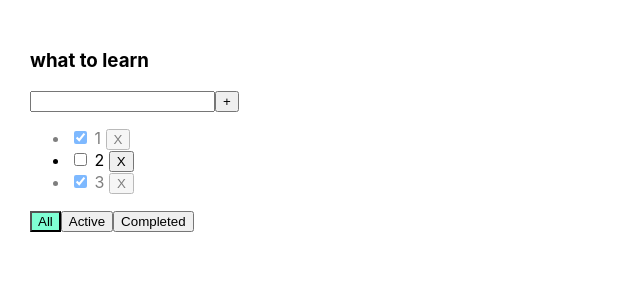
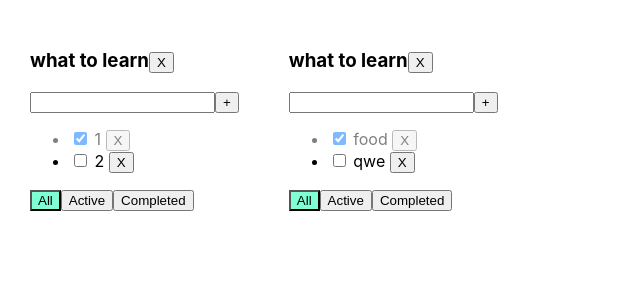
Before and after one commit to kachanovski/it-incubator-todolist_ts, a React (Create React App) app: page / in a window 1280 px wide. Shown: the top 300 px of the page, without its empty margins (0-640 px from the left). Built offline with nearby package versions, Linux system fonts and the light colour scheme.

Commit message:
lesson 5 TypeScript

```diff
--- a/src/App.tsx
+++ b/src/App.tsx
@@ -1,60 +1,111 @@
 import React, {useState} from 'react';
 import './App.css';
-import {TodoList} from './Todolist';
+import {TaskType, TodoList} from './Todolist';
 import {v1} from 'uuid';
 
 export type FilterValueType = "all" | "completed" | "active"
 
+export type TodoListType = {
+    id: string
+    title: string
+    filter: FilterValueType
+}
+
+type TasksStateType = {
+    [key: string]: Array<TaskType>
+}
 
 function App() {
 
-    let [tasks, setTasks] = useState([
-        {id: v1(), title: "1", isDone: true},
-        {id: v1(), title: "2", isDone: false},
-        {id: v1(), title: "3", isDone: true},
+    let todoListId1 = v1();
+    let todoListId2 = v1();
+
+    let [todoLists, setTodoLists] = useState<Array<TodoListType>>([
+        {
+            id: todoListId1,
+            title: "what to learn",
+            filter: "all"
+        },
+        {
+            id: todoListId2,
+            title: "what to learn",
+            filter: "all"
+        }
     ])
 
-    function deleteTask(id: string) {
-        let newTasks = tasks.filter(t => t.id !== id)
-        setTasks(newTasks)
+    let [tasks, setTasks] = useState<TasksStateType>({
+        [todoListId1]: [
+            {id: v1(), title: "1", isDone: true},
+            {id: v1(), title: "2", isDone: false},
+        ],
+        [todoListId2]: [
+            {id: v1(), title: "food", isDone: true},
+            {id: v1(), title: "qwe", isDone: false},
+        ]
+    })
+
+    function deleteTask(id: string, todoListID: string) {
+        let todoListTasks = tasks[todoListID]
+        tasks[todoListID] = todoListTasks.filter(t => t.id !== id)
+        setTasks({...tasks})
     }
 
-    function addTask(newTaskTitleValue: string) {
-        let newTask = {id: v1(), title: newTaskTitleValue, isDone: false}
-        let newTasks = [newTask, ...tasks]
-        setTasks(newTasks)
+    function deleteTodoList(id: string) {
+        setTodoLists(todoLists.filter(tl => tl.id !== id))
+        delete tasks[id]
+        setTasks({...tasks})
     }
 
-    let [filter, setFilterValue] = useState("all")
-    let changeStatusValue = tasks
-
-    function changeFilter(value: FilterValueType) {
-        setFilterValue(value)
+    function addTask(newTaskTitleValue: string, todoListID: string) {
+        let newTask = {id: v1(), title: newTaskTitleValue, isDone: false}
+        let todoListTasks = tasks[todoListID]
+        tasks[todoListID] = [newTask, ...todoListTasks]
+        setTasks({...tasks})
     }
 
-    if (filter === "active") {
-        changeStatusValue = tasks.filter(t => t.isDone === false)
-    }
-    if (filter === "completed") {
-        changeStatusValue = tasks.filter(t => t.isDone === true)
+    function changeFilter(value: FilterValueType, todoListID: string) {
+        let todoList = todoLists.find(tl => tl.id === todoListID)
+        if (todoList) {
+            todoList.filter = value
+            setTodoLists([...todoLists])
+        }
     }
 
-    function changeStatus (id:string, isDone: boolean) {
-        let task = tasks.find(t => t.id === id)
-        if(task) {
+    function changeStatus(id: string, isDone: boolean, todoListID: string) {
+        let todoListTasks = tasks[todoListID]
+        let task = todoListTasks.find(t => t.id === id)
+        if (task) {
             task.isDone = isDone
-            setTasks([...tasks])
+            setTasks({...tasks})
         }
     }
 
     return (
         <div className="App">
-            <TodoList tasks={changeStatusValue}
-                      deleteTask={deleteTask}
-                      filter={filter}
-                      changeStatus={changeStatus}
-                      changeFilter={changeFilter} addTask={addTask}
-                      title={'what to learn'}/>
+            {todoLists.map(tl => {
+
+                let allTodoListTasks = tasks[tl.id];
+                let changeStatusValue = allTodoListTasks;
+
+                if (tl.filter === "active") {
+                    changeStatusValue = allTodoListTasks.filter(t => t.isDone === false)
+                }
+                if (tl.filter === "completed") {
+                    changeStatusValue = allTodoListTasks.filter(t => t.isDone === true)
+                }
+
+                return <TodoList key={tl.id}
+                                 id={tl.id}
+                                 tasks={changeStatusValue}
+                                 deleteTask={deleteTask}
+                                 deleteTodoList={deleteTodoList}
+                                 filter={tl.filter}
+                                 changeStatus={changeStatus}
+                                 changeFilter={changeFilter} addTask={addTask}
+                                 title={tl.title}/>
+
+            })}
+
         </div>
     );
 }
--- a/src/Todolist.tsx
+++ b/src/Todolist.tsx
@@ -2,7 +2,7 @@
 import './App.css';
 import {FilterValueType} from "./App";
 
-type TaskType = {
+export type TaskType = {
     id: string
     title: string
     isDone: boolean
@@ -10,26 +10,33 @@
 
 
 type PropsType = {
+    id: string
     title: string
     filter: string
     tasks: Array<TaskType>
-    addTask: (newTaskTitleValue: string) => void
-    changeFilter: (value: FilterValueType) => void
-    deleteTask: (id: string) => void
-    changeStatus: (id: string, isDone: boolean) => void
+    addTask: (newTaskTitleValue: string, todoListID: string) => void
+    changeFilter: (value: FilterValueType, todoListID: string) => void
+    deleteTask: (id: string, todoListID: string) => void
+    changeStatus: (id: string, isDone: boolean, todoListID: string) => void
+    deleteTodoList: (id:string) => void
 }
 
 export function TodoList(props: PropsType) {
 
     let [newTaskTitleValue, setNewTaskTitleValue] = useState("")
     let [error, setError] = useState<string | null>(null)
+
     const addTask = () => {
         if (newTaskTitleValue.trim() !== "") {
-            props.addTask(newTaskTitleValue);
+            props.addTask(newTaskTitleValue.trim(), props.id);
             setNewTaskTitleValue("")
         } else {
             setError("ERROR")
         }
+    }
+
+    const deleteTodoList = () => {
+        props.deleteTodoList(props.id)
     }
 
     const onPressKey = (e: KeyboardEvent<HTMLInputElement>) => {
@@ -40,19 +47,19 @@
     }
 
     const onClickFilterAll = () => {
-        props.changeFilter("all")
+        props.changeFilter("all", props.id)
     }
     const onClickFilterActive = () => {
-        props.changeFilter("active")
+        props.changeFilter("active", props.id)
     }
     const onClickFilterCompleted = () => {
-        props.changeFilter("completed")
+        props.changeFilter("completed", props.id)
     }
 
 
     return (
         <div>
-            <h3>{props.title}</h3>
+            <h3>{props.title}<button onClick={deleteTodoList}>X</button></h3>
             <div>
                 <input onKeyPress={onPressKey} value={newTaskTitleValue} onChange={(e) => {
                     setNewTaskTitleValue(e.currentTarget.value)
@@ -64,10 +71,10 @@
                 {props.tasks.map(t => {
                     let changeStatusTask = (e: ChangeEvent<HTMLInputElement>) => {
                         let newStatusTask = e.currentTarget.checked
-                        props.changeStatus(t.id, newStatusTask)
+                        props.changeStatus(t.id, newStatusTask, props.id)
                     }
                     let deleteTask = () => {
-                        props.deleteTask(t.id)
+                        props.deleteTask(t.id, props.id)
                     }
                     return <li key={t.id} className={t.isDone ? "is-done" : ""}>
                         <input type="checkbox" onChange={changeStatusTask} checked={t.isDone}/> <span>{t.title} <input
```
